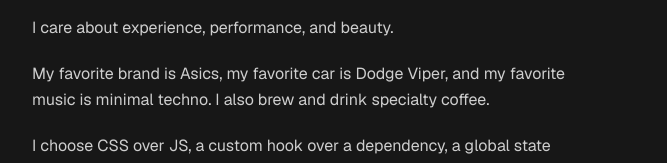
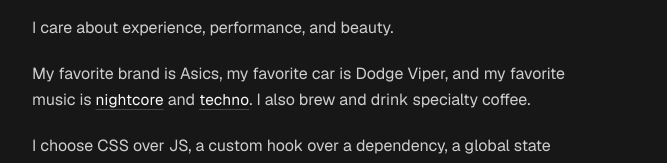
Before and after one commit to fedorivanenko/fedor-ivanenko-personal-website, a Next.js app: page / in a window 1280 px wide. Shown: the part 700-863 px from the top of the page, without its empty margins (286-953 px from the left). Built offline with nearby package versions, Linux system fonts and the light colour scheme.

Commit message:
feat: change music in descript

```diff
--- a/app/page.tsx
+++ b/app/page.tsx
@@ -148,11 +148,19 @@ function PersonalityPanel() {
         <p>I care about experience, performance,&nbsp;and&nbsp;beauty.</p>
         <p>
           My favorite brand is Asics, my favorite car is&nbsp;Dodge Viper,
-          and&nbsp;my&nbsp;favorite music is&nbsp;minimal techno. I also brew and drink
-          specialty&nbsp;coffee.
+          and&nbsp;my&nbsp;favorite music is&nbsp;
+          <InlineLinkButton href="https://youtu.be/M5cRHG-rA04">
+            nightcore
+          </InlineLinkButton>{" "}
+          and{" "}
+          <InlineLinkButton href="https://youtu.be/8dercZbT3Tw">
+            techno
+          </InlineLinkButton>
+          . I also brew and drink specialty&nbsp;coffee.
         </p>
         <p>
-          I choose CSS over JS, a custom hook over a&nbsp;dependency, a&nbsp;global state over&nbsp;providers, and a&nbsp;quickly coded
+          I choose CSS over JS, a custom hook over a&nbsp;dependency,
+          a&nbsp;global state over&nbsp;providers, and a&nbsp;quickly coded
           prototype over&nbsp;Figma.
         </p>
         <p>
@@ -186,7 +194,7 @@ function ContactPanel() {
 
 export default function Home() {
   return (
-    <main className="animation-container w-full space-y-20">
+    <main>
       <BioPanel />
       <ProjectsPanel />
       <PersonalityPanel />
```
